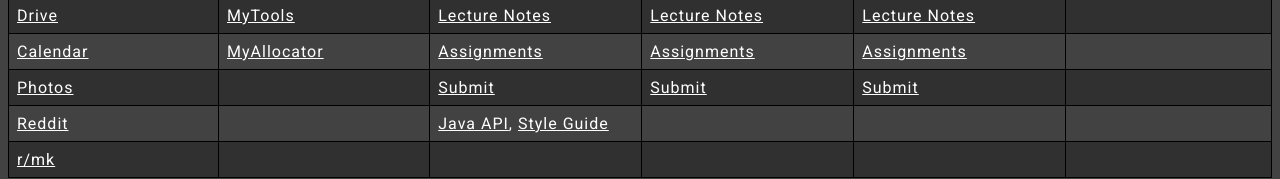
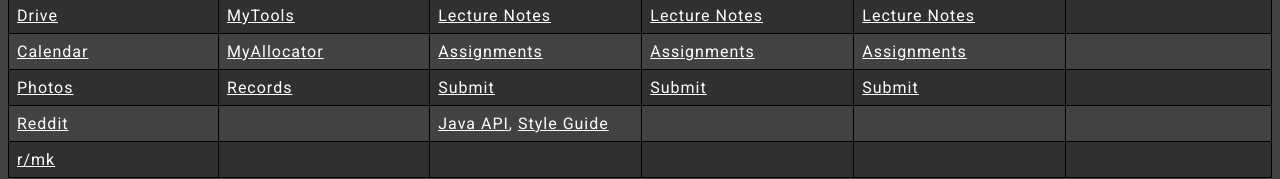
Before and after one commit to FinlayCarlyon/FinlayCarlyon.github.io, a plain HTML site: page index.html in a window 1280 px wide. Shown: the part 179-358 px from the top of the page. Drawn offline with Linux system fonts and the light colour scheme.

Commit message:
Update index.html

```diff
--- a/index.html
+++ b/index.html
@@ -1,6 +1,8 @@
+
 <!DOCTYPE html>
 <html>
 <head>
+  <!-- Written by Zac Scott of VUW , feel free to adapt for personal use -->
   <link href="https://fonts.googleapis.com/css?family=Roboto" rel="stylesheet">
   <title>scottzach1 | SWEN 200</title>
   <style>
@@ -81,7 +83,7 @@
         </tr>
         <tr>
           <td><a href="http://photos.google.com">Photos<a/></td>
-            <td></td>
+            <td><a href="https://www.victoria.ac.nz/students/tools/student-records">Records</a></td>
             <td><a href="https://apps.ecs.vuw.ac.nz/submit/COMP261">Submit</a></td>
             <td><a href="https://apps.ecs.vuw.ac.nz/submit/NWEN241">Submit</a></td>
             <td><a href="https://apps.ecs.vuw.ac.nz/submit/SWEN221">Submit</a></td>
```
